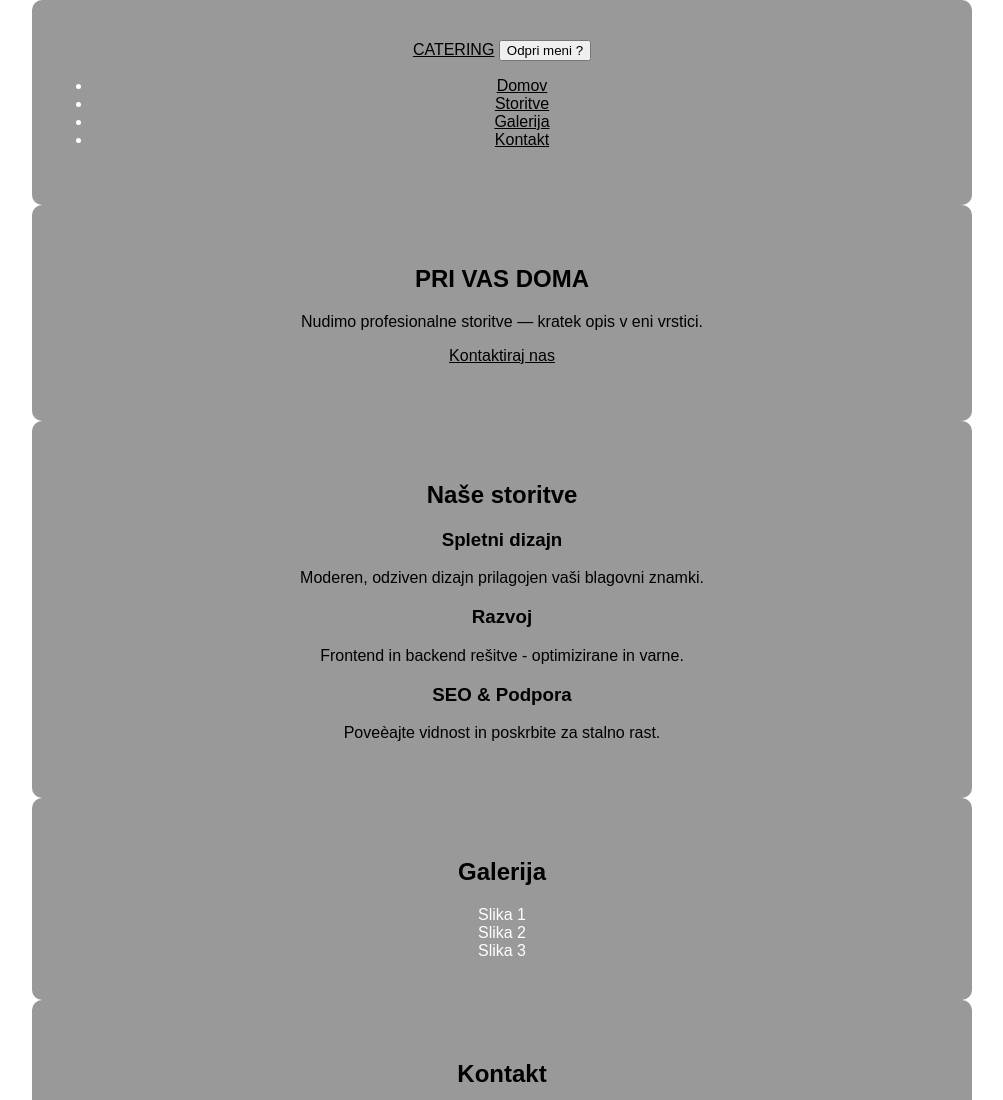
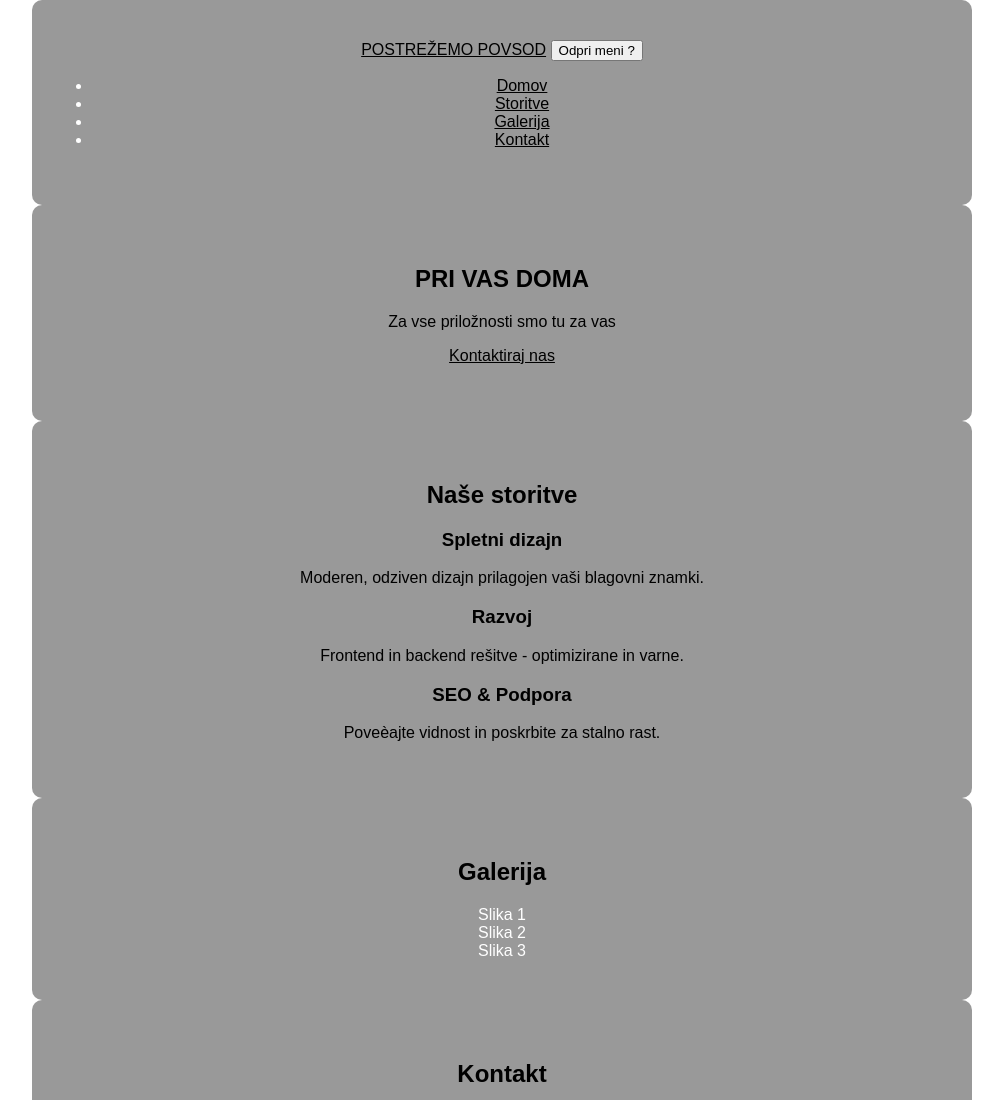
Before and after one commit to 3wg3n33/SteZa-Kulinarike, a plain HTML site: page index.html in a window 1280 px wide. Shown: the top 1100 px of the page, without its empty margins (138-1141 px from the left). Drawn offline with Linux system fonts and the light colour scheme.

Commit message:
Update index.html

```diff
--- a/index.html
+++ b/index.html
@@ -10,7 +10,7 @@
 <body>
   <header class="site-header">
     <div class="container header-inner">
-      <a class="logo" href="#">CATERING</a>
+      <a class="logo" href="#">POSTREŽEMO POVSOD</a>
       <button id="navToggle" class="nav-toggle" aria-expanded="false" aria-controls="mainNav">
         <span class="sr-only">Odpri meni</span>
         ?
@@ -30,7 +30,7 @@
     <section id="home" class="hero">
       <div class="container">
         <h1>PRI VAS DOMA</h1>
-        <p class="lead">Nudimo profesionalne storitve — kratek opis v eni vrstici.</p>
+        <p class="lead">Za vse priložnosti smo tu za vas</p>
         <p><a class="btn" href="#contact">Kontaktiraj nas</a></p>
       </div>
     </section>
```
